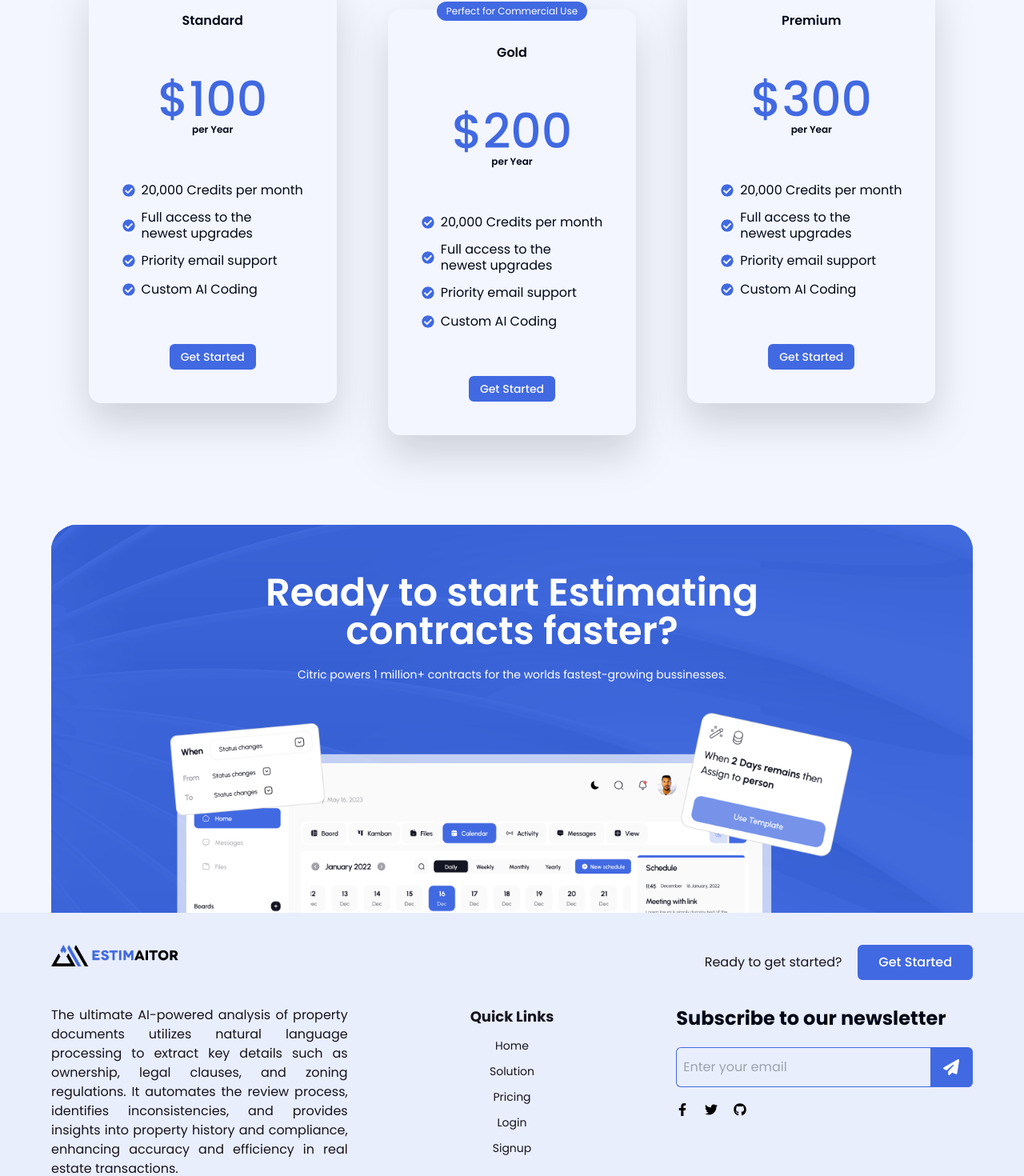
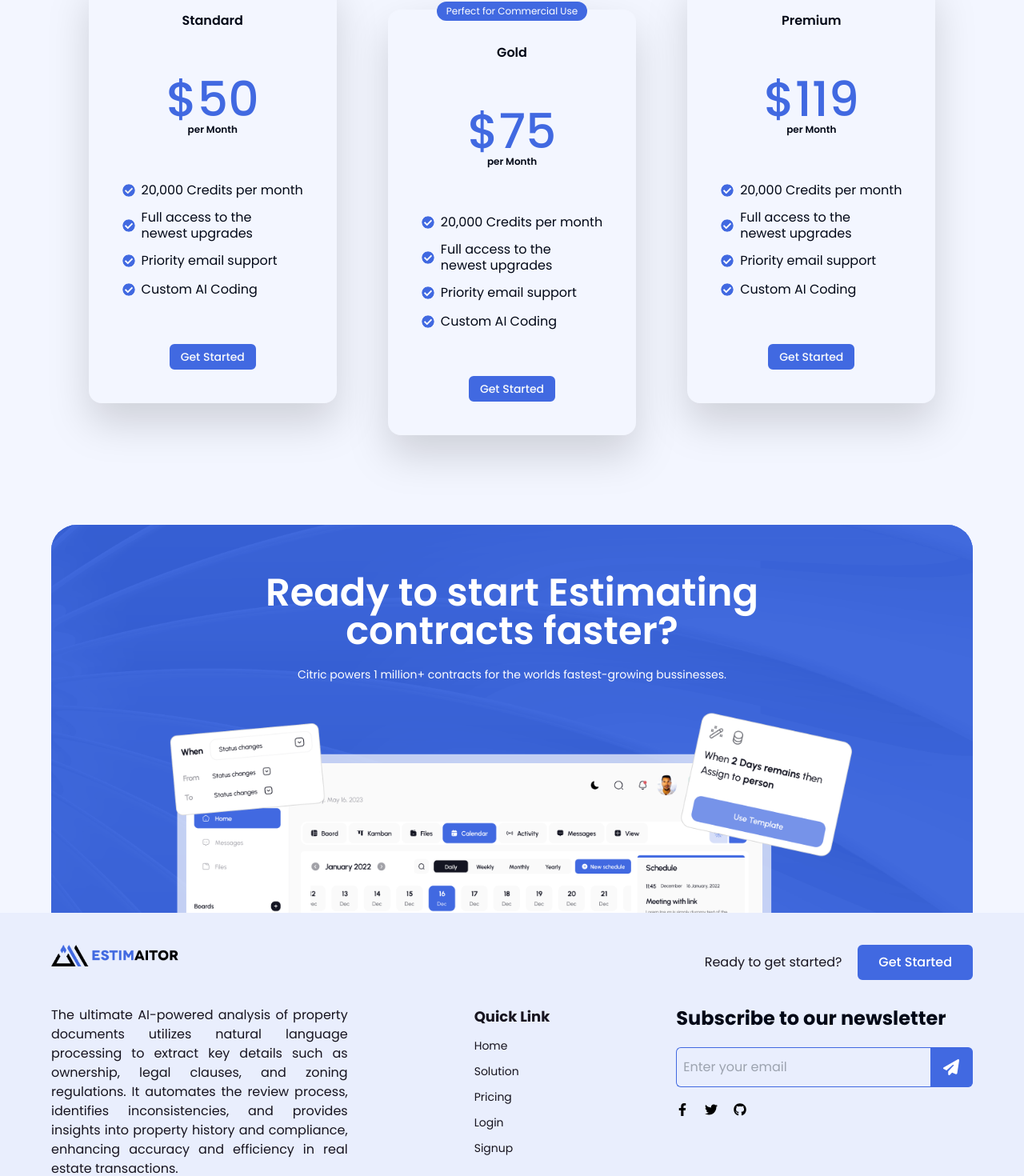
Before and after one commit to Rao-Hamza853/Estimaitor-ReactJS, a React (Vite) app: page / in a window 1280 px wide. Shown: the part 2719-4189 px from the top of the page at 80% size. Built offline with nearby package versions, Linux system fonts and the light colour scheme; what tailwindcss-motion would draw is missing.

Commit message:
links and animation

```diff
--- a/src/components/footer.jsx
+++ b/src/components/footer.jsx
@@ -26,8 +26,10 @@ const Footer = () => {
             and efficiency in real estate transactions.
           </p>
 
-        <div className="flex flex-col lg:items-center gap-y-3 pb-2">
-          <p className="text-lg text-[#17141F] font-bold">Quick Links</p>
+        <div className="flex flex-col lg:items-center pb-2">
+          <div className="flex flex-col gap-3">
+          <p className="text-lg text-[#17141F] font-bold">Quick Link</p>
+          <div className="flex flex-col gap-y-3">
           <a className="text-sm text-[#17141F]" href="">
             Home
           </a>
@@ -43,6 +45,8 @@ const Footer = () => {
           <a className="text-sm text-[#17141F]" href="">
             Signup
           </a>
+          </div>
+          </div>
         </div>
 
         <div className="flex flex-col gap-y-5">
--- a/src/components/pricing.jsx
+++ b/src/components/pricing.jsx
@@ -1,10 +1,9 @@
 import { FaCheckCircle } from "react-icons/fa";
-import LoginBtn from "./ui/login-btn";
 import { useState } from "react";
 import GetStartBtn1 from "./ui/get-start-btn1";
 
 const Pricing = () => {
-  const[isChecked, setIsChecked] = useState(false)
+  const[isChecked, setIsChecked] = useState(true)
   return (
     <div className="bg-[#F3F6FF] h-full -mb-32 md:pt-20 md:-mt-10 lg:pt-20 lg:pb-20" id="pricing">
       <div className="flex flex-col items-center gap-y-3 md:gap-y-4 lg:gap-y-5">
@@ -21,12 +20,12 @@ const Pricing = () => {
       </div>
 
       <div className="flex justify-center gap-x-4 pt-14">
-            <p className="text-sm text-[#020817]">Annually</p>
+            <p className="text-sm text-[#020817]">Monthly</p>
             <label class="relative inline-flex items-center cursor-pointer">
               <input type="checkbox" class="sr-only peer" value="" onClick={()=> setIsChecked(!isChecked)}/>
               <div class="group peer bg-[#E2E8F0] rounded-full duration-300 w-9 h-5 ring-2 ring-gray-100 after:duration-300 after:bg-white peer-checked:after:bg-white  peer-checked:bg-[#4169E1] after:rounded-full after:absolute after:h-4 after:w-4 after:top-0.5 after:left-0.5 after:flex after:justify-center after:items-center peer-checked:after:translate-x-4 peer-hover:after:scale-95"></div>
             </label>
-            <p className="text-sm text-[#020817]">Monthly</p>
+            <p className="text-sm text-[#020817]">Annually</p>
           </div>
 
       <div className="flex flex-col justify-center items-center gap-x-12 gap-y-12 mt-12 md:flex-row md:gap-x-5 md:px-12 lg:-mt-10 lg:gap-x-8 xl:gap-x-16">
--- a/src/components/solution.jsx
+++ b/src/components/solution.jsx
@@ -9,19 +9,19 @@ const Solution = () => {
       <p className="text-[#020817] text-base text-center opacity-75 md:px-48 w-80 md:text-lg md:w-auto lg:px-32">Effortlessly create contracts in seconds. Create custom contracts in just a <br/> few clicks. Simplify and enhance efficiency with AI personalised contract <br/> with no templates</p>
       </div>
       <div className='flex flex-col items-center justify-center md:flex-row md:items-end md:justify-center md:gap-9 lg:gap-12'>
-        <div className='w-auto space-y-5 md:w-[24%]  xl:w-[27%]'>
-            <img src={card1} alt="card1" className=''/>
+        <div className='w-auto space-y-5 md:w-[24%]  xl:w-[27%] hover:scale-105 transition-transform duration-200'>
+            <img src={card1} alt="card1" />
             <h1 className='text-2xl text-[#333333] font-bold md:pl-5 text-center md:text-left lg:text-3xl lg:w-36 xl:w-auto'>Core <span className='text-[#4169E1]'> Planning </span></h1>
             <p className='text-base text-[#020817] px-8 md:pl-4 text-center md:text-left lg:text-lg'>Amet minim mollit non deserunt ullamco est sit aliqua dolor do amet sint. Velit officia consut.</p>
             <p className='text-base font-semibold text-[#4169E1] pl-5 text-center md:text-left lg:text-lg cursor-pointer'>Learn More &gt;</p>
         </div>
-        <div className='w-auto space-y-5 md:w-[24%] xl:w-[26%]'>
+        <div className='w-auto space-y-5 md:w-[24%] xl:w-[26%] hover:scale-105 transition-transform duration-200'>
             <img src={card2} alt="card2" />
             <h1 className='text-2xl text-[#333333] font-bold md:pl-7 text-center md:text-left lg:text-3xl'>Traditional <span className='text-[#4169E1]'> Designs </span></h1>
             <p className='text-base text-[#020817] px-8 md:pl-5 text-center md:text-left lg:text-lg'>Amet minim mollit non deserunt ullamco est sit aliqua dolor do amet sint. Velit officia consut.</p>
             <p className='text-base font-semibold text-[#4169E1] pl-5 text-center md:text-left lg:text-lg cursor-pointer'>Learn More &gt;</p>
         </div>
-        <div className='w-auto space-y-5 md:w-[24%] xl:w-[26%]'>
+        <div className='w-auto space-y-5 md:w-[24%] xl:w-[26%] hover:scale-105 transition-transform duration-200'>
             <img src={card3} alt="card3" />
             <h1 className='text-2xl text-[#333333] font-bold md:pl-7 text-center md:text-left lg:text-3xl'>Quality <span className='text-[#4169E1]'> Materials </span></h1>
             <p className='text-base text-[#020817] px-8 md:pl-5 text-center md:text-left lg:text-lg'>Amet minim mollit non deserunt ullamco est sit aliqua dolor do amet sint. Velit officia consut.</p>
```
